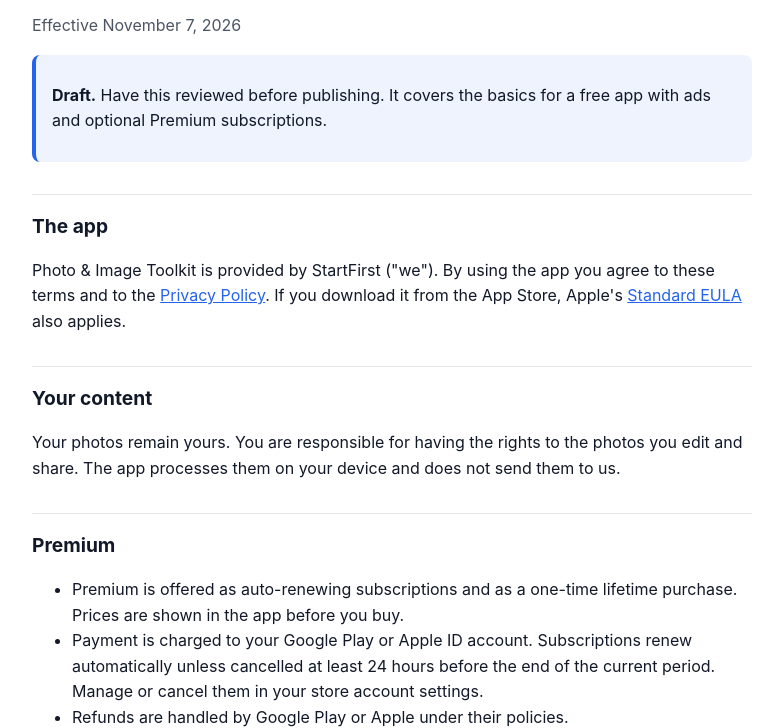
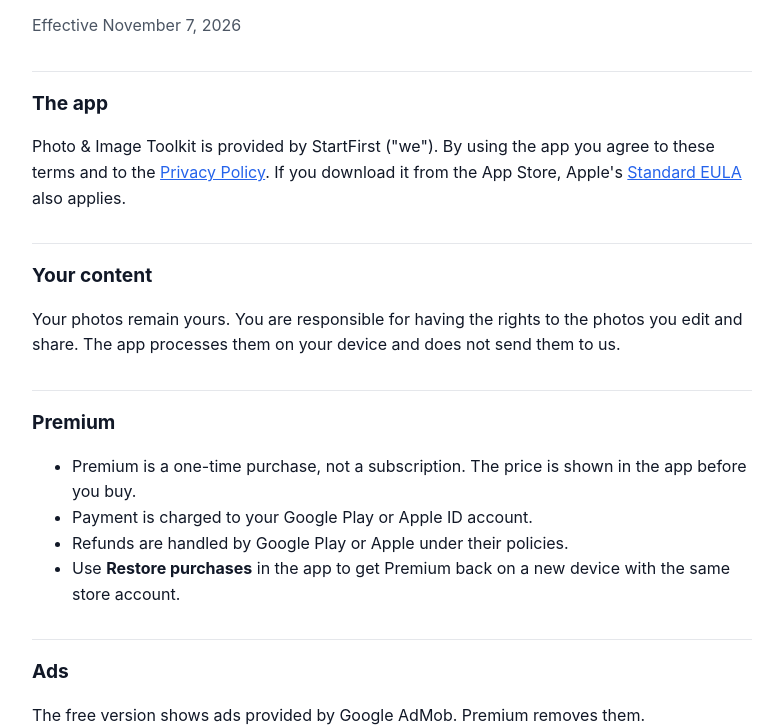
Before and after one commit to varian1/varian1.github.io, a plain HTML site: page photoimagetoolkit/terms.html in a window 1280 px wide. Shown: the part 81-809 px from the top of the page, without its empty margins (248-1031 px from the left). Drawn offline with Linux system fonts and the light colour scheme.

Commit message:
Revise terms for Premium purchase and remove draft note
Updated terms of use to clarify Premium purchase options and removed draft note.

```diff
--- a/photoimagetoolkit/terms.html
+++ b/photoimagetoolkit/terms.html
@@ -31,10 +31,8 @@
 <h1>Photo &amp; Image Toolkit Terms of Use</h1>
 <p class="muted">Effective November 7, 2026</p>
 
-<div class="summary">
-  <p><strong>Draft.</strong> Have this reviewed before publishing. It covers the basics for a free app with ads
-  and optional Premium subscriptions.</p>
-</div>
+<!-- Note for the developer: a basic draft for a free app with ads and an optional one-time Premium purchase.
+     Have it reviewed if you need legal certainty. -->
 
 <h2>The app</h2>
 <p>Photo &amp; Image Toolkit is provided by StartFirst ("we"). By using the app you agree to these terms and to the
@@ -47,10 +45,8 @@ The app processes them on your device and does not send them to us.</p>
 
 <h2>Premium</h2>
 <ul>
-  <li>Premium is offered as auto-renewing subscriptions and as a one-time lifetime purchase. Prices are shown in the app
-  before you buy.</li>
-  <li>Payment is charged to your Google Play or Apple ID account. Subscriptions renew automatically unless cancelled at
-  least 24 hours before the end of the current period. Manage or cancel them in your store account settings.</li>
+  <li>Premium is a one-time purchase, not a subscription. The price is shown in the app before you buy.</li>
+  <li>Payment is charged to your Google Play or Apple ID account.</li>
   <li>Refunds are handled by Google Play or Apple under their policies.</li>
   <li>Use <strong>Restore purchases</strong> in the app to get Premium back on a new device with the same store account.</li>
 </ul>
```
